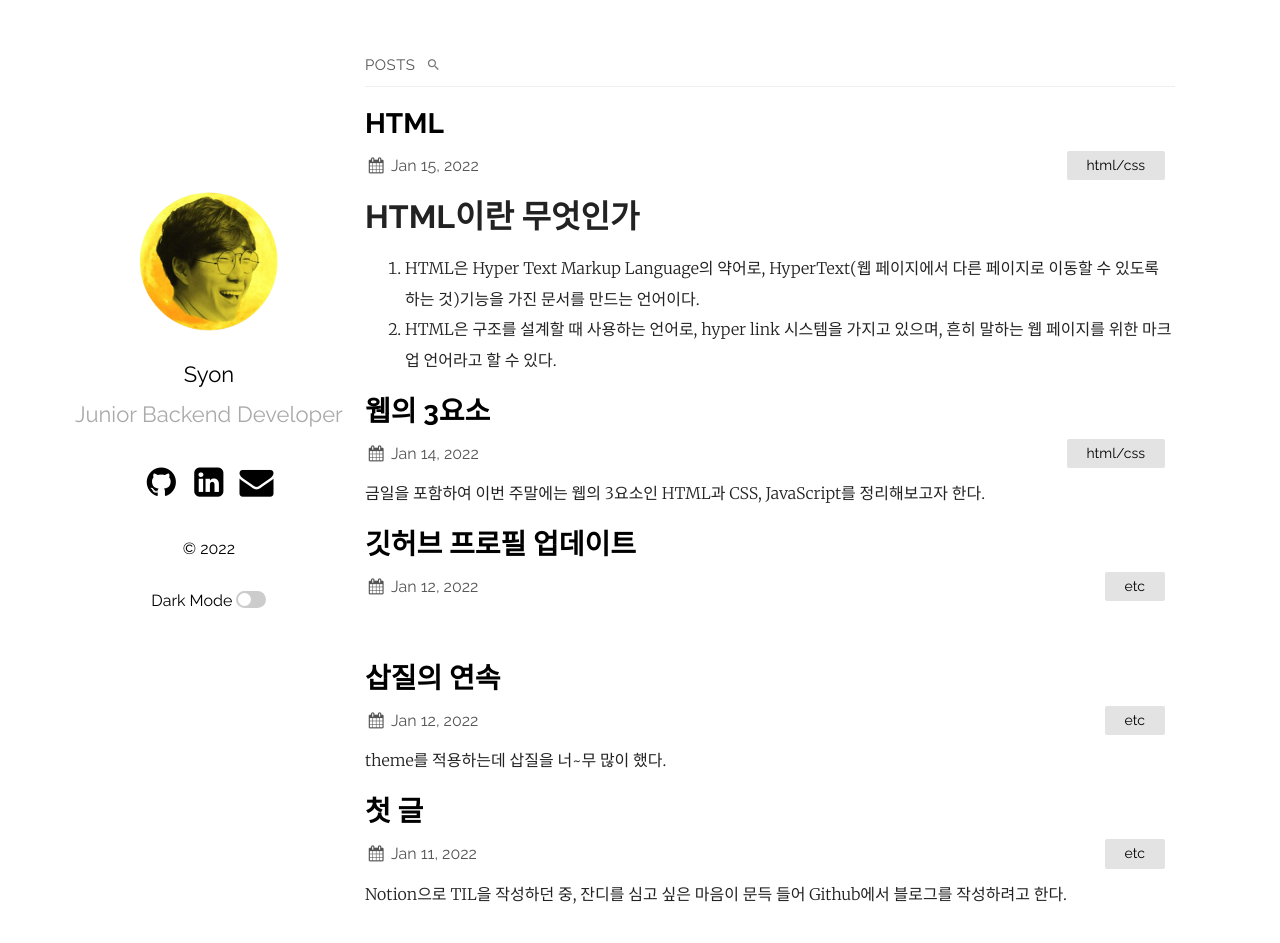
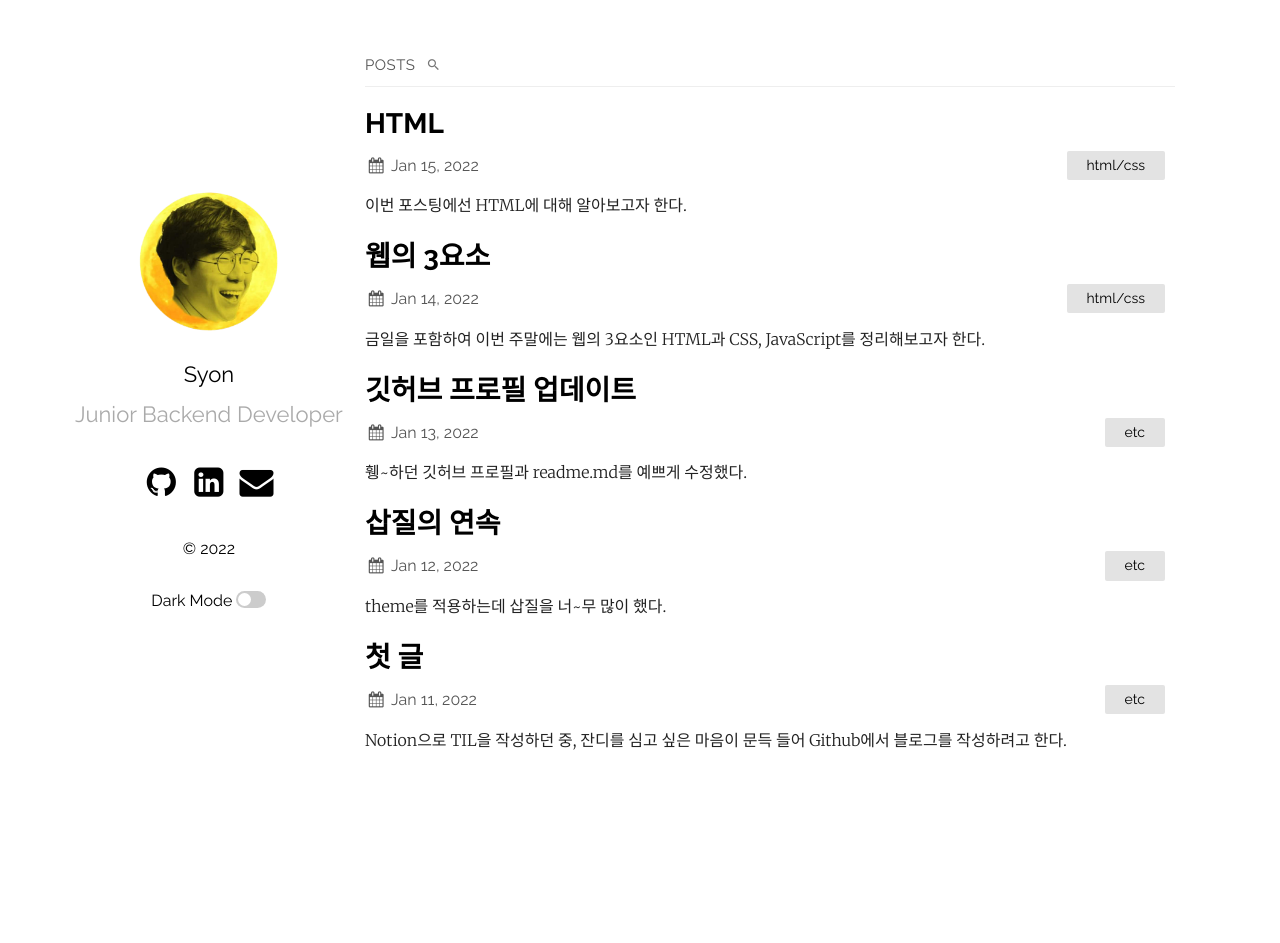
Before and after one commit to Syon0303/Syon0303.github.io, a Jekyll site: the page built from index.md, in a window 1280 px wide and 954 px high. Shown: the top 943 px of the window. Built offline with Jekyll 4.4.1, drawn with Linux system fonts in a browser that asks for light colours.

Commit message:
220115 post fix2

```diff
--- a/_posts/2022-01-13-update-gitprofile.markdown
+++ b/_posts/2022-01-13-update-gitprofile.markdown
@@ -1,11 +1,9 @@
 ---
 layout: post
 title:  "깃허브 프로필 업데이트"
-date:   2022-01-13 02:13:36 +0900
+date:   2022-01-13 09:13:36 +0900
 categories: etc
 ---
-<br>
-
 휑~하던 깃허브 프로필과 readme.md를 예쁘게 수정했다.
 
 <br>
--- a/_posts/2022-01-15-TIL_http .markdown
+++ b/_posts/2022-01-15-TIL_http .markdown
@@ -4,6 +4,8 @@ title:  "HTML"
 date:   2022-01-15 19:17:36 +0900
 categories: html/css
 ---
+이번 포스팅에선 HTML에 대해 알아보고자 한다.
+
 <h1>HTML이란 무엇인가</h1>
 1. HTML은 Hyper Text Markup Language의 약어로, HyperText(웹 페이지에서 다른 페이지로 이동할 수 있도록 하는 것)기능을 가진 문서를 만드는 언어이다.
 2. HTML은 구조를 설계할 때 사용하는 언어로, hyper link 시스템을 가지고 있으며, 흔히 말하는 웹 페이지를 위한 마크업 언어라고 할 수 있다.
```
Also changed, not shown: 2 other files.
